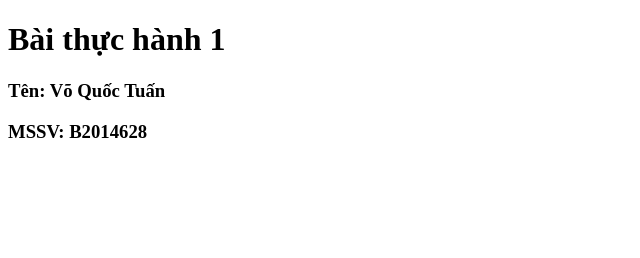
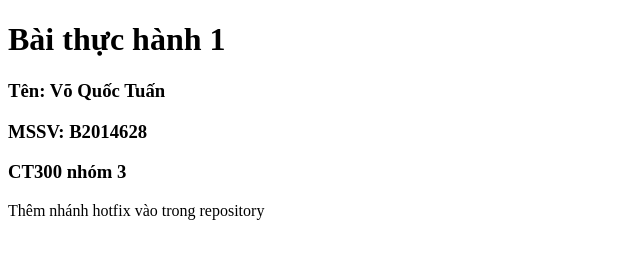
Before and after one commit to voquoctuan202/B2014628_CT30003_Lab1_BT1, a plain HTML site: page index.html in a window 1280 px wide. Shown: the whole page, without its empty margins (0-640 px from the left). Drawn offline with Linux system fonts and the light colour scheme.

Commit message:
Modified index.html

```diff
--- a/index.html
+++ b/index.html
@@ -9,5 +9,9 @@
     <h1>Bài thực hành 1</h1>
     <h3>Tên: Võ Quốc Tuấn</h3>
     <h3>MSSV: B2014628</h3>
+    <h3>CT300 nhóm 3</h3>
+
+    <p>Thêm nhánh hotfix vào trong repository</p>
+
 </body>
 </html>
```
